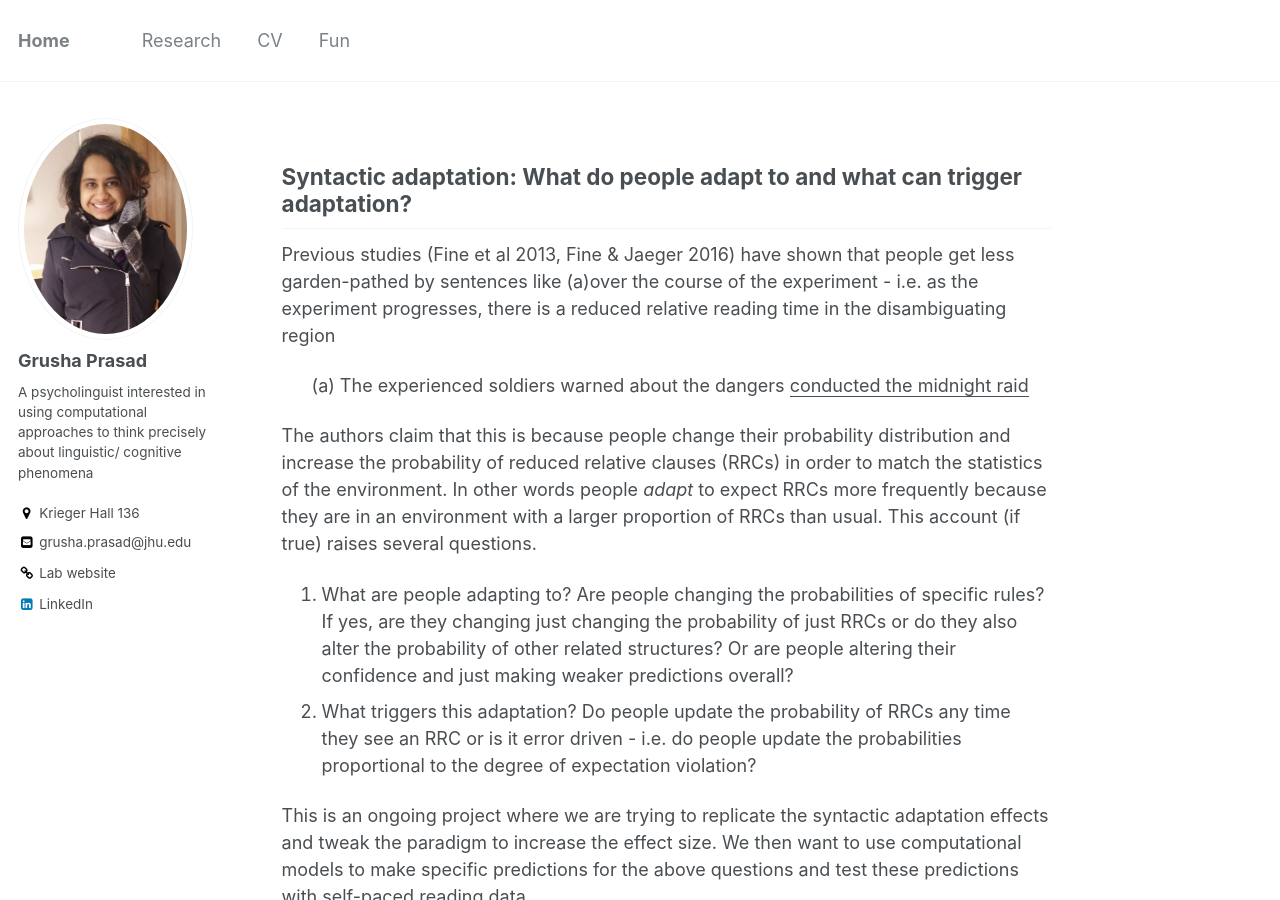
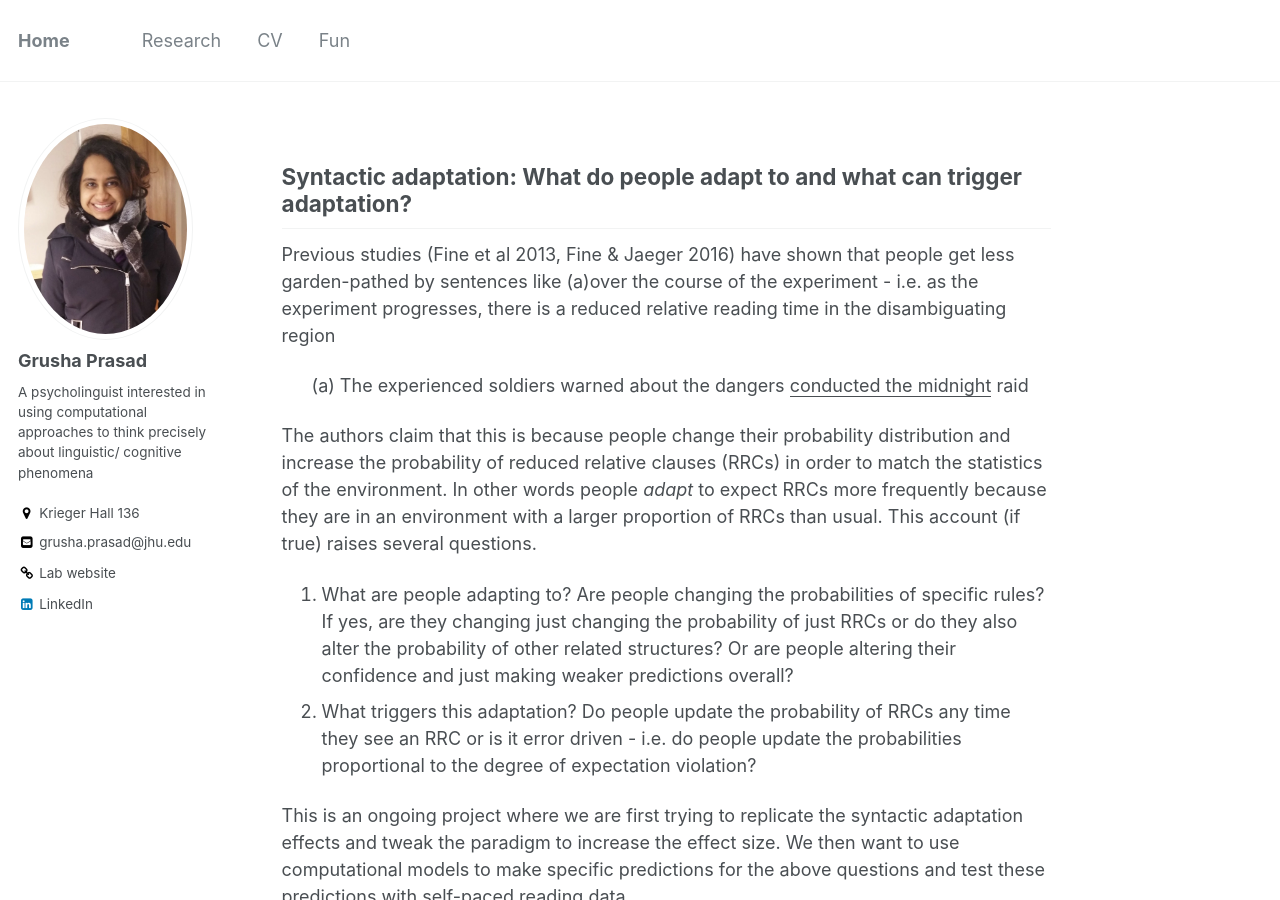
Before and after one commit to grushaprasad/grushaprasad.github.io, a Jekyll site: the page built from _pages/research.html, in a window 1280 px wide and 900 px high. Built offline with Jekyll 4.4.1, drawn with Linux system fonts in a browser that asks for light colours; some of the changed text lies outside the part shown.

```diff
--- a/_pages/research.html
+++ b/_pages/research.html
@@ -10,7 +10,7 @@ permalink: /research/
 
 </p>
 
-<p style="padding-left: 30px;"> (a) The experienced soldiers warned about the dangers <u> conducted the midnight raid </u> </p>
+<p style="padding-left: 30px;"> (a) The experienced soldiers warned about the dangers <u> conducted the midnight</u> raid  </p>
 
 <p>
     The authors claim that this is because people change their probability distribution and increase the probability of reduced relative clauses (RRCs) in order to match the statistics of the environment. In other words people <i> adapt </i> to expect RRCs more frequently because they are in an environment with a larger proportion of RRCs than usual. This account (if true) raises several questions.
@@ -24,7 +24,7 @@ permalink: /research/
 </p>
 
 <p>
-    This is an ongoing project where we are trying to replicate the syntactic adaptation effects and tweak the paradigm to increase the effect size. We then want to use computational models to make specific predictions for the above questions and test these predictions with self-paced reading data.
+    This is an ongoing project where we are first trying to replicate the syntactic adaptation effects and tweak the paradigm to increase the effect size. We then want to use computational models to make specific predictions for the above questions and test these predictions with self-paced reading data.
 
 
 <h2> Singular 'they':  </h2>
```
Also changed, not shown: _pages/resources.html (added, +24 -0 lines), 5 other files.
